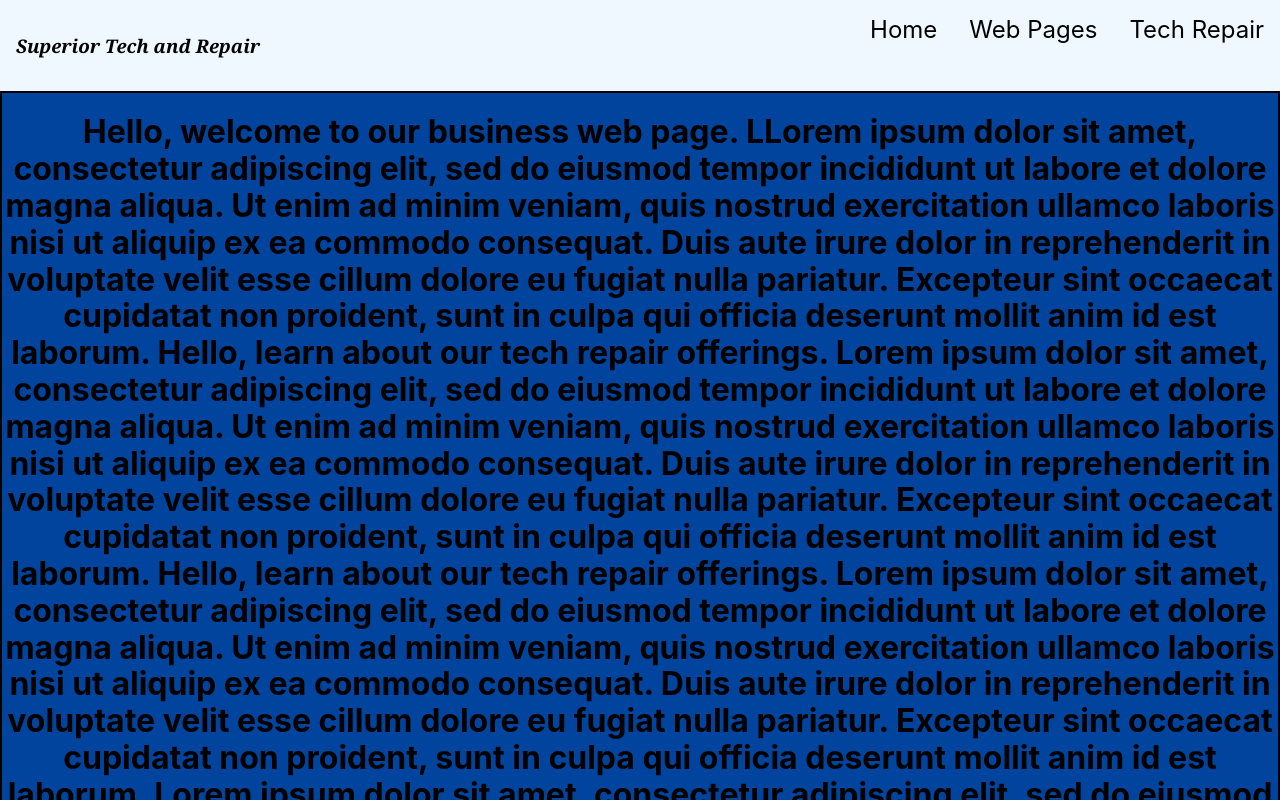
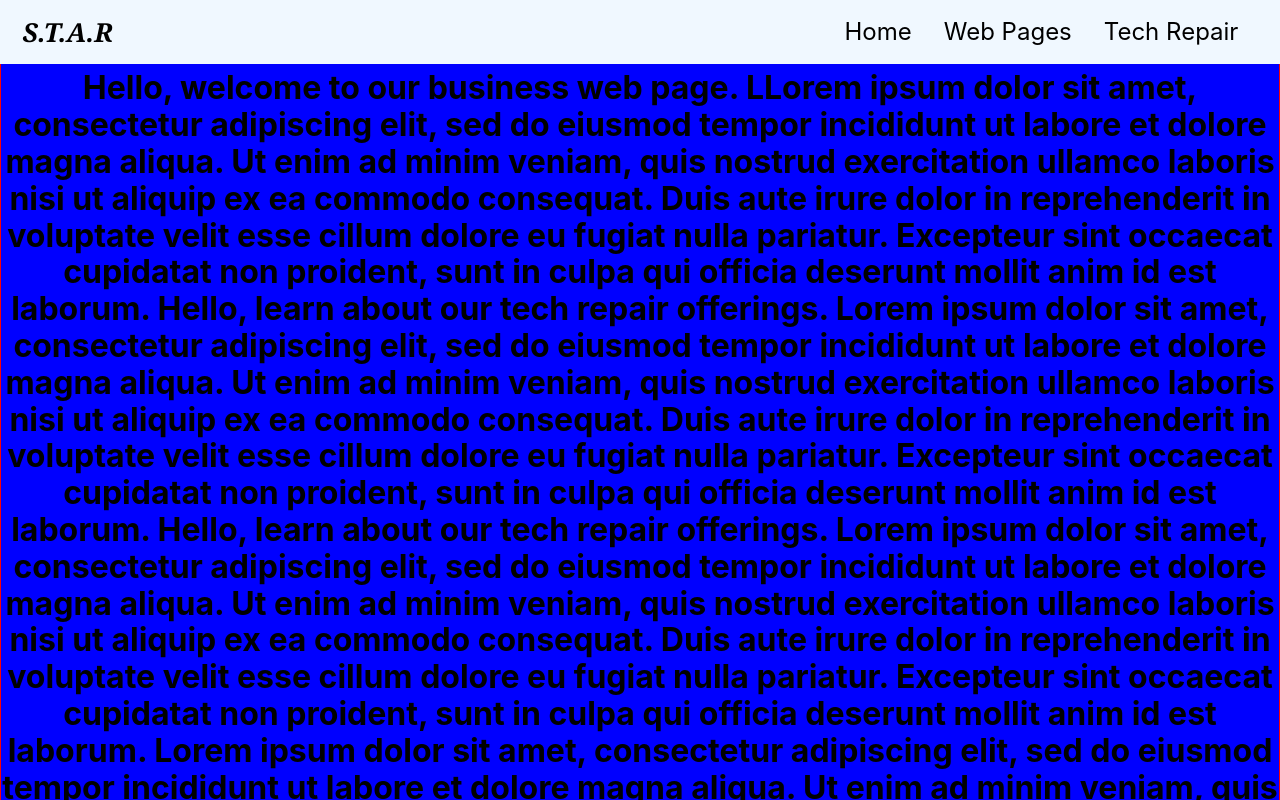
Before and after one commit to SomeRandom02/STAR_Services, a React (Create React App) app: page / in a window 1280 px wide. Shown: the top 800 px of the page. Built offline with nearby package versions, Linux system fonts and the light colour scheme.

Commit message:
fixed navbar

```diff
--- a/src/Components/Body/Home/Home.css
+++ b/src/Components/Body/Home/Home.css
@@ -1,3 +1,3 @@
-.home {
-    margin-top: 91px;
+#home {
+    background-color: blue;
 }
--- a/src/Components/Body/Home/Home.js
+++ b/src/Components/Body/Home/Home.js
@@ -4,7 +4,7 @@ import './Home.css'
 const Home = () => {
     return(
         <section id="home">
-            <div className = 'bg-dark-blue ba bw1 home' style={{display: 'flex', justifyContent: 'center', textAlign: 'center'}}>
+            <div style={{display: 'flex', justifyContent: 'center', textAlign: 'center'}}>
                 <h1 >Hello, welcome to our business web page. LLorem ipsum dolor sit amet, consectetur adipiscing elit, sed do
                     eiusmod tempor incididunt ut labore et dolore magna aliqua. Ut enim ad minim veniam, quis nostrud exercitation
                     ullamco laboris nisi ut aliquip ex ea commodo consequat. Duis aute irure dolor in reprehenderit in voluptate velit
--- a/src/Components/Body/TechRepair/TechRepair.css
+++ b/src/Components/Body/TechRepair/TechRepair.css
@@ -0,0 +1,3 @@
+#techrepair {
+    background-color: green;
+}
--- a/src/Components/Body/TechRepair/TechRepair.js
+++ b/src/Components/Body/TechRepair/TechRepair.js
@@ -4,7 +4,7 @@ import './TechRepair.css'
 const TechRepair = () => {
     return(
         <section id="techrepair">
-            <div className = 'bg-dark-red ba bw1' style={{display: 'flex', justifyContent: 'center', textAlign: 'center'}}>
+            <div style={{display: 'flex', justifyContent: 'center', textAlign: 'center'}}>
                 <h1 >Hello, learn about our tech repair offerings. Lorem ipsum dolor sit amet, consectetur adipiscing elit, sed do
                     eiusmod tempor incididunt ut labore et dolore magna aliqua. Ut enim ad minim veniam, quis nostrud exercitation
                     ullamco laboris nisi ut aliquip ex ea commodo consequat. Duis aute irure dolor in reprehenderit in voluptate velit
--- a/src/Components/Body/WebPages/WebPages.css
+++ b/src/Components/Body/WebPages/WebPages.css
@@ -0,0 +1,3 @@
+#webpages {
+    background-color: orange;
+}
--- a/src/Components/Body/WebPages/WebPages.js
+++ b/src/Components/Body/WebPages/WebPages.js
@@ -4,7 +4,7 @@ import './WebPages.css'
 const WebPages = () => {
     return(
         <section id="webpages">
-            <div className = 'bg-dark-green ba bw1' style={{display: 'flex', justifyContent: 'center', textAlign: 'center'}}>
+            <div style={{display: 'flex', justifyContent: 'center', textAlign: 'center'}}>
                 <h1 >Hello, learn about our Web Pages offerings. Lorem ipsum dolor sit amet, consectetur adipiscing elit, sed do
                     eiusmod tempor incididunt ut labore et dolore magna aliqua. Ut enim ad minim veniam, quis nostrud exercitation
                     ullamco laboris nisi ut aliquip ex ea commodo consequat. Duis aute irure dolor in reprehenderit in voluptate velit
--- a/src/Components/TopBar/Logo/Logo.js
+++ b/src/Components/TopBar/Logo/Logo.js
@@ -3,7 +3,7 @@ import react from "react";
 const Logo = () => {
     return(
         <div className="ma mt0">
-            <h3 className="pa3 b i georgia">Superior Tech and Repair</h3>
+            <h3 className="pa3 b i georgia">S.T.A.R</h3>
         </div>
     )
 }
--- a/src/Components/TopBar/TopBar.css
+++ b/src/Components/TopBar/TopBar.css
@@ -1,9 +1,22 @@
 .topBar {
-    display: grid;
-    grid-template-columns: 1fr 1fr;
+    display: flex;
+    justify-content: space-between;
+    align-items: center;
     position: fixed;
     top: 0;
     width: 100%;
     overflow: hidden;
     background-color: aliceblue;
 }
+
+.nav {
+    margin-right: 2%;
+}
+
+.logo {
+    display: flex;
+    align-items: center;
+    margin-left: 0.5%;
+    font-size: 1.4em;
+    height: 8vh;
+}
--- a/src/Components/TopBar/TopBar.js
+++ b/src/Components/TopBar/TopBar.js
@@ -6,8 +6,12 @@ import './TopBar.css';
 const TopBar = () => {
     return(
         <div className="topBar">
+            <div className="logo">
             <Logo />
+            </div>
+            <div className="nav">
             <NavBar />
+            </div>
         </div>
 
 
--- a/src/index.css
+++ b/src/index.css
@@ -13,3 +13,8 @@ code {
 }
 
 html{scroll-behavior: smooth;}
+
+#home, #webpages, #techrepair {
+  border: 1px solid red;
+  padding-top: 6vh;
+}
```
